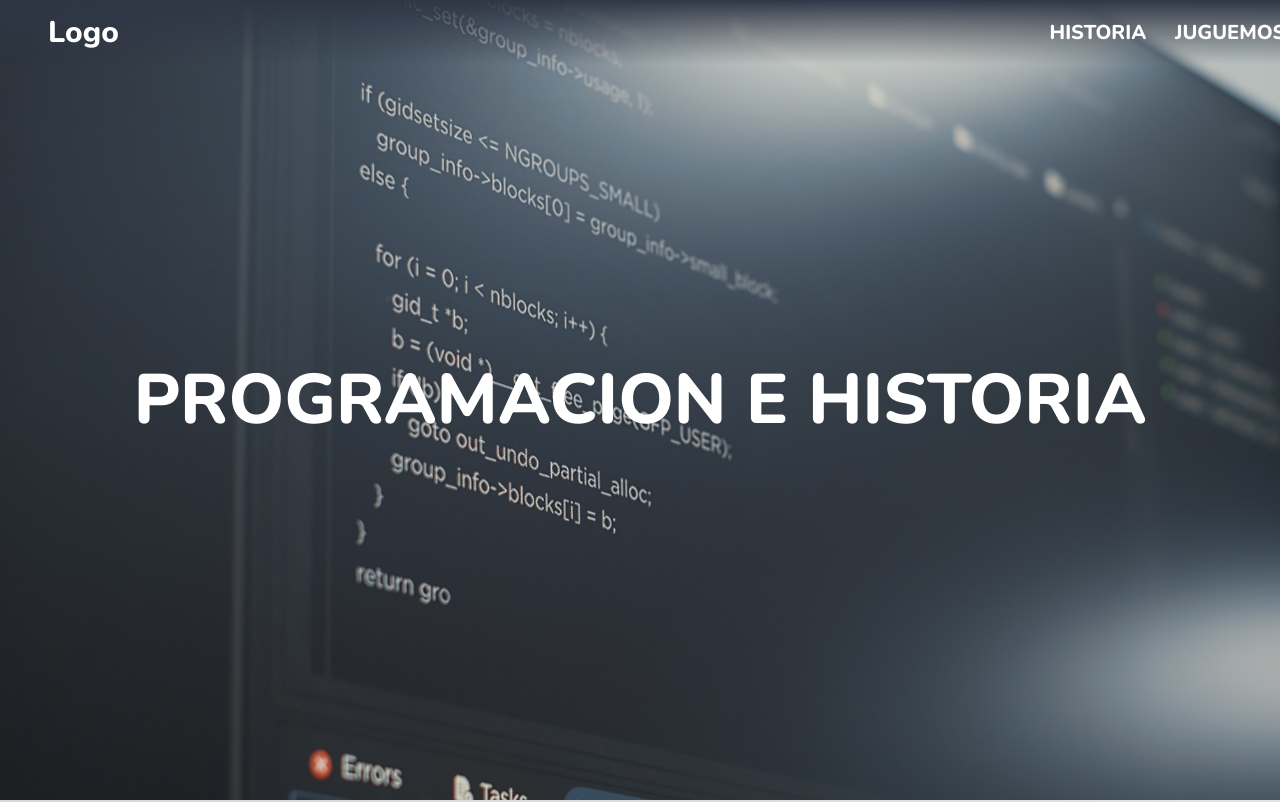
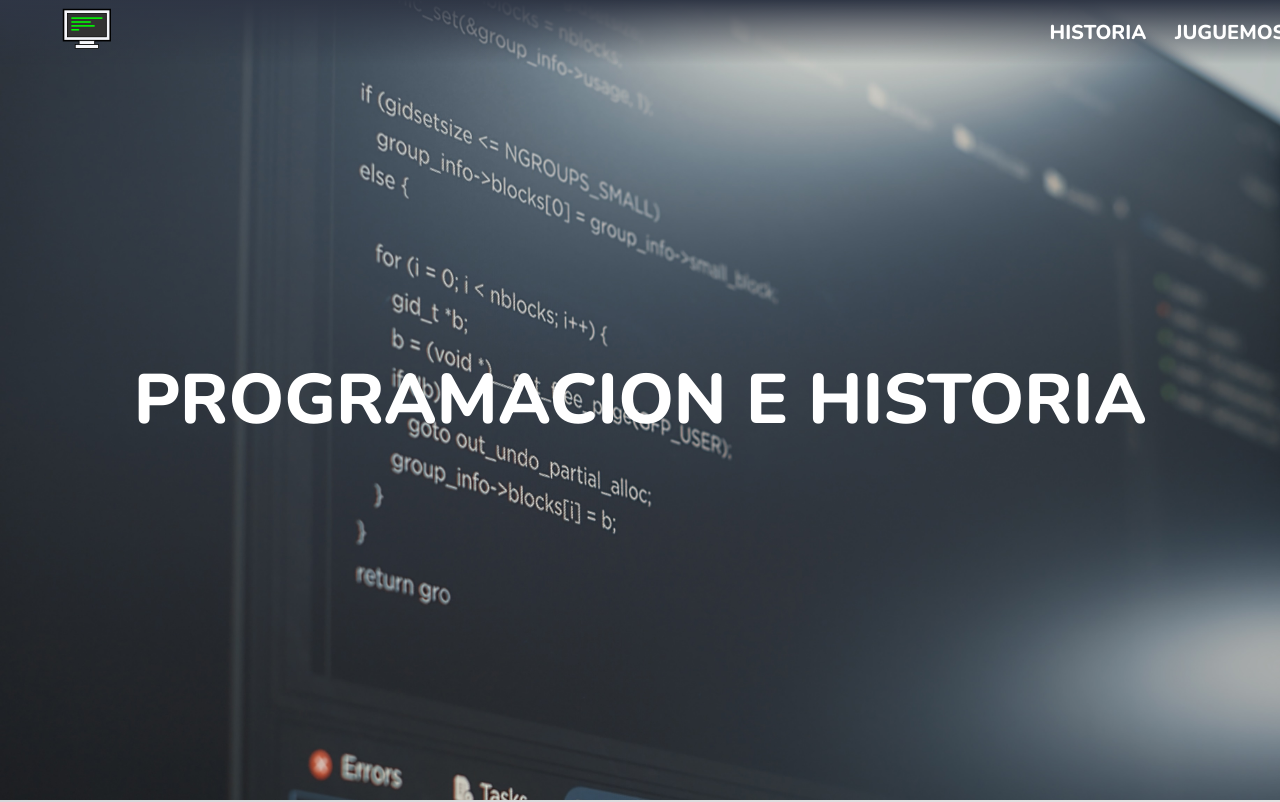
Before and after one commit to JotaCeV/UTN-proyecto-final-react, a React (Vite) app: page / in a window 1280 px wide. Shown: the top 802 px of the page. Built offline with nearby package versions, Linux system fonts and the light colour scheme.

Commit message:
logo added + pages improves

```diff
--- a/src/components/nav-bar/NavBar.jsx
+++ b/src/components/nav-bar/NavBar.jsx
@@ -5,7 +5,53 @@ function NavBar() {
   return (
     <nav className="nav-container">
       <Link to="/">
-        <h1>Logo</h1>
+        <svg
+          width="70"
+          height="70"
+          viewBox="0 0 90 90"
+          xmlns="http://www.w3.org/2000/svg"
+        >
+          <rect
+            x="20"
+            y="20"
+            width="60"
+            height="40"
+            fill="#f5f6fa"
+            stroke="#000"
+            strokeWidth="2"
+          />
+          <rect
+            x="25"
+            y="25"
+            width="50"
+            height="30"
+            fill="#333"
+            stroke="#000"
+            strokeWidth="1"
+          />
+          <rect x="30" y="30" width="40" height="2" fill="#00FF00" />
+          <rect x="30" y="35" width="25" height="2" fill="#00FF00" />
+          <rect x="30" y="40" width="30" height="2" fill="#00FF00" />
+          <rect x="30" y="45" width="10" height="2" fill="#00FF00" />
+          <rect
+            x="40"
+            y="60"
+            width="20"
+            height="5"
+            fill="#f5f6fa"
+            stroke="#000"
+            strokeWidth="1"
+          />
+          <rect
+            x="35"
+            y="65"
+            width="30"
+            height="5"
+            fill="#f5f6fa"
+            stroke="#000"
+            strokeWidth="1"
+          />
+        </svg>
       </Link>
       <ul>
         <li>
--- a/src/pages/game-page/GamePage.jsx
+++ b/src/pages/game-page/GamePage.jsx
@@ -45,6 +45,10 @@ function GamePage() {
     setPuzzlePieces(initialPositions);
     setIsCompleted(false);
   };
+
+  useEffect(() => {
+    window.scrollTo(0, 0);
+  }, []);
 
   useEffect(() => {
     if (
--- a/src/pages/home-page/HomePage.jsx
+++ b/src/pages/home-page/HomePage.jsx
@@ -2,8 +2,13 @@ import "./homepage-styles.css";
 import historyImg from "../../assets/historia-programacion.jpg";
 import gameImg from "../../assets/img2.jpg";
 import { Link } from "react-router-dom";
+import { useEffect } from "react";
 
 function HomePage() {
+  useEffect(() => {
+    window.scrollTo(0, 0);
+  }, []);
+
   return (
     <>
       <header className="home-header-container">
```
